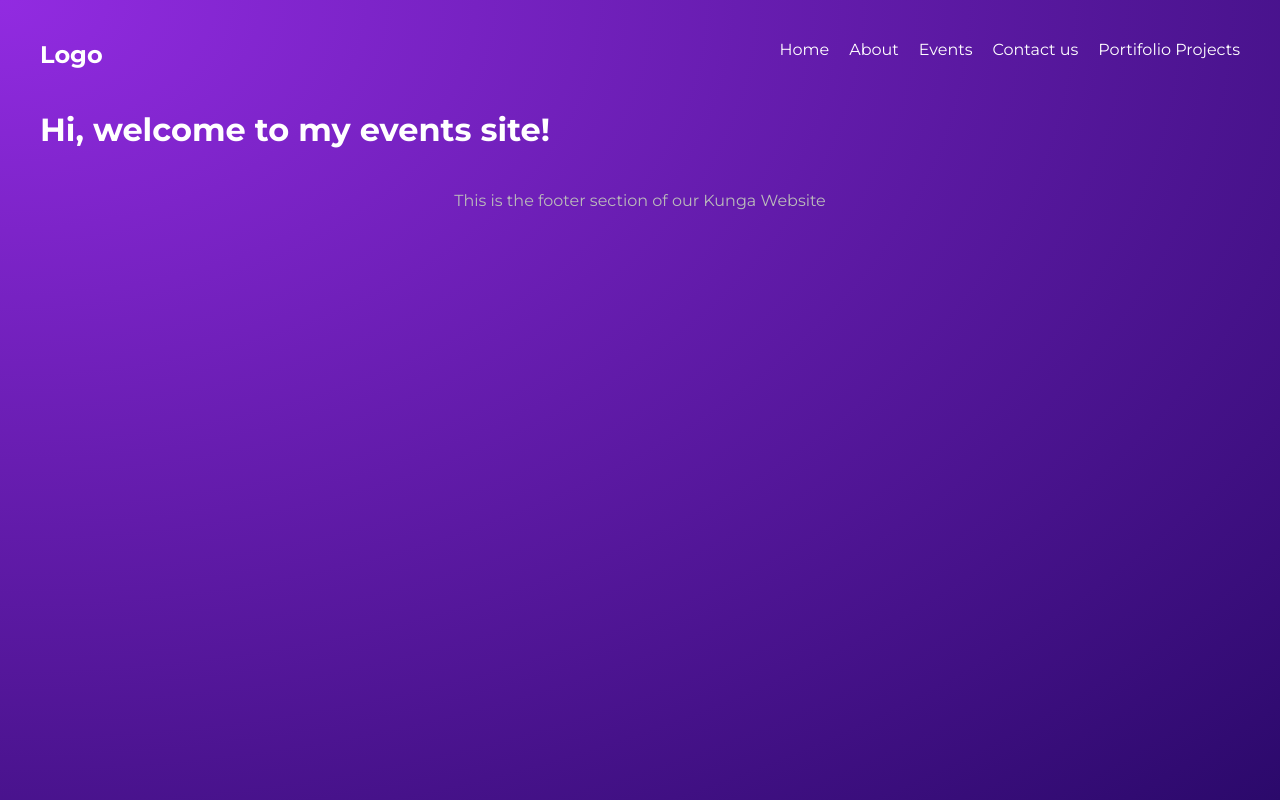
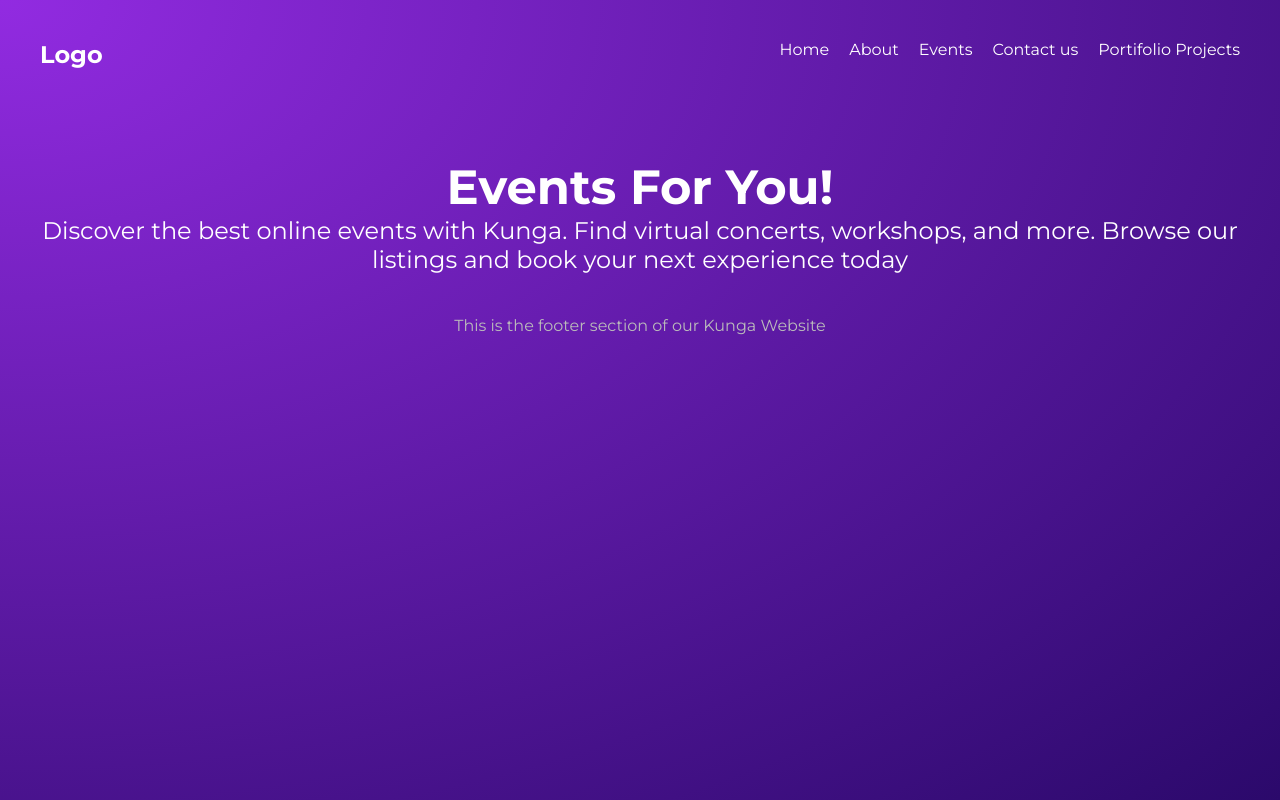
Before and after one commit to mosespace/Kunga, a Gatsby site: page /events in a window 1280 px wide. Built offline with nearby package versions, Linux system fonts and the light colour scheme; Gatsby itself is replaced by a stand-in of ours.

Commit message:
feat: updated the files in the events

```diff
--- a/src/pages/events.js
+++ b/src/pages/events.js
@@ -1,5 +1,6 @@
 import React from 'react'
 import Layout from '../components/Layout'
+import * as styles from "../styles/events.module.css"
 
 
 /* Step 2: Defining our component. Note that our
@@ -8,7 +9,10 @@ const EventsPage = () => {
 
     return (
      <Layout>
-      <h1>Hi, welcome to my events site!</h1>
+        <div className={styles.events}>
+        <h2>Events For You!</h2>
+        <h3>Discover the best online events with Kunga. Find virtual concerts, workshops, and more. Browse our listings and book your next experience today</h3>
+        </div>
       </Layout>
     )
   }
```
